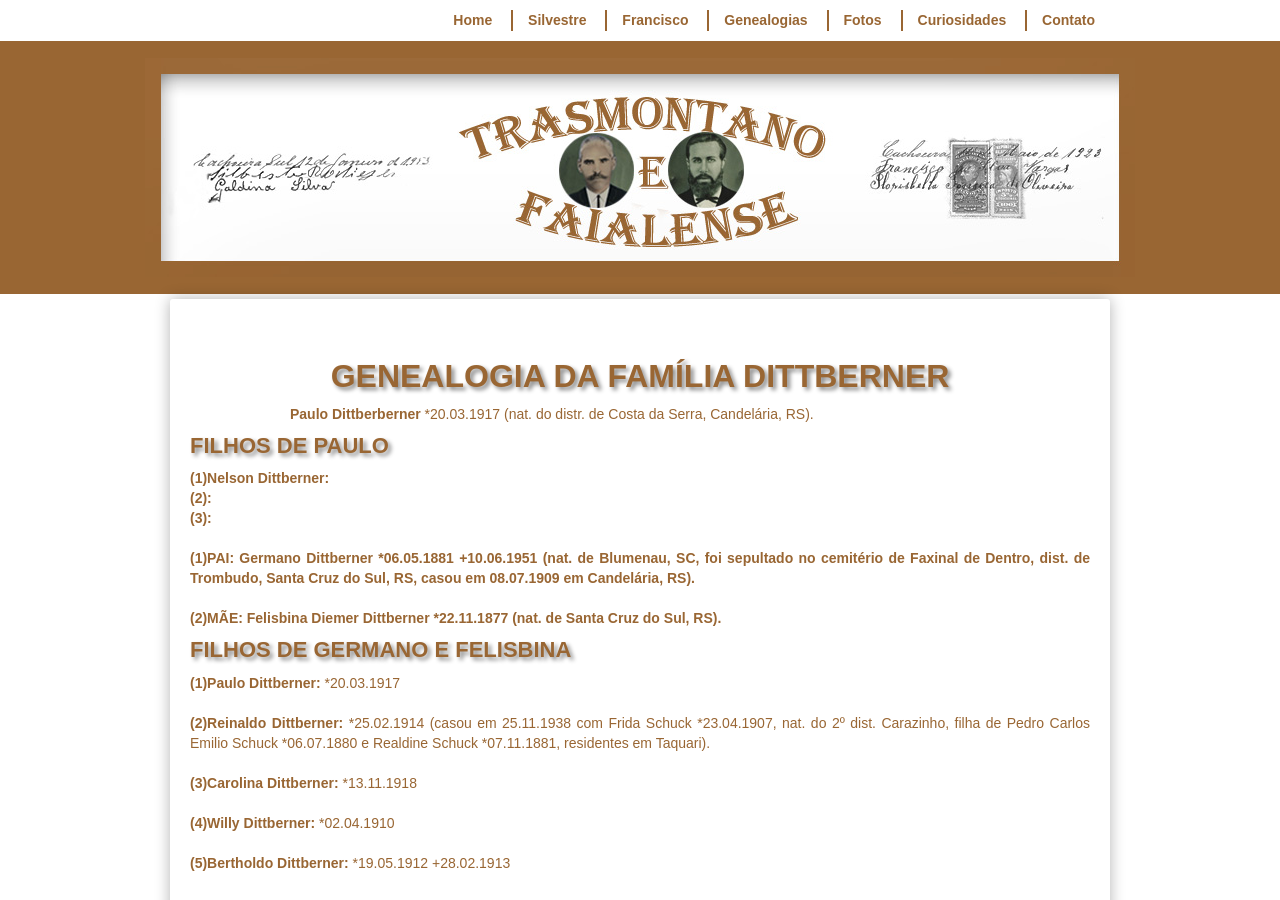
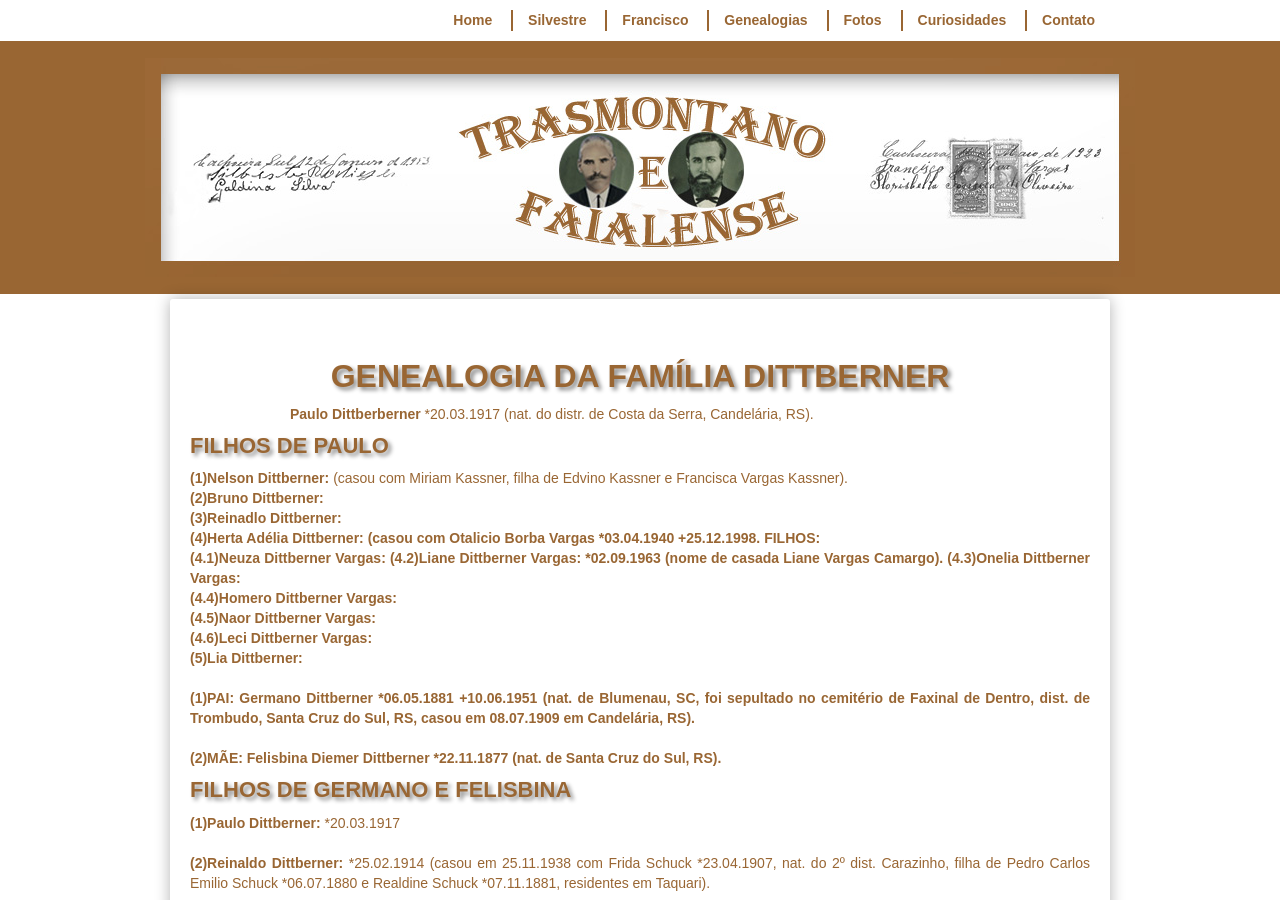
Before and after one commit to claudiovargas1955/claudiovargas1955.github.io, a Jekyll site: the page built from _pages/familia-dittberner.html, in a window 1280 px wide and 900 px high. Built offline with Jekyll 4.4.1, drawn with Linux system fonts in a browser that asks for light colours; some web fonts are replaced.

Commit message:
Update familia-dittberner.html

```diff
--- a/_pages/familia-dittberner.html
+++ b/_pages/familia-dittberner.html
@@ -98,10 +98,17 @@ details[open] summary {color:#996633;
 
 <b><p style="text-indent:100px";/>Paulo Dittberberner </b>*20.03.1917 (nat. do distr. de Costa da Serra, Candelária, RS). <br>
 <h4>FILHOS DE PAULO</h4>
-
-<p><b>(1)Nelson Dittberner: </b><br>
-<b>(2):<br>
-<b>(3):              <br><br>
+<p><b>(1)Nelson Dittberner: </b>(casou com Miriam Kassner, filha de Edvino Kassner e Francisca Vargas Kassner). <br>
+<b>(2)Bruno Dittberner:<br>
+<b>(3)Reinadlo Dittberner: <br>
+<b>(4)Herta Adélia Dittberner: </b>(casou com Otalicio Borba Vargas *03.04.1940 +25.12.1998. <b>FILHOS: </b><br>
+      (4.1)Neuza Dittberner Vargas:
+      (4.2)Liane Dittberner Vargas: *02.09.1963 (nome de casada Liane Vargas Camargo).
+      (4.3)Onelia Dittberner Vargas:<br>
+      (4.4)Homero Dittberner Vargas:<br>
+      (4.5)Naor Dittberner Vargas:<br>
+      (4.6)Leci Dittberner Vargas:<br>
+<b>(5)Lia Dittberner: <br><br>
 
 <b>(1)PAI: Germano Dittberner  </b>*06.05.1881 +10.06.1951 (nat. de Blumenau, SC, foi sepultado no cemitério de Faxinal de Dentro,
 dist. de Trombudo, Santa Cruz do Sul, RS, casou em 08.07.1909 em Candelária, RS).<br><br>
```
